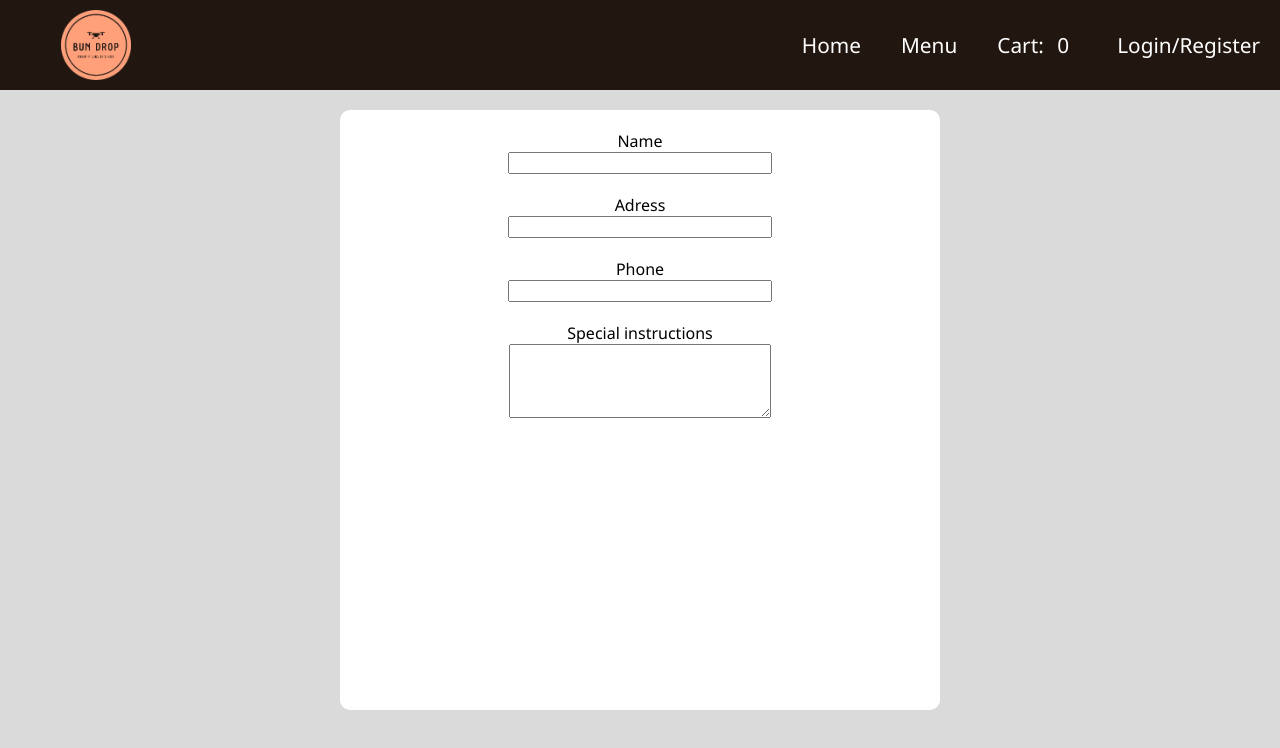
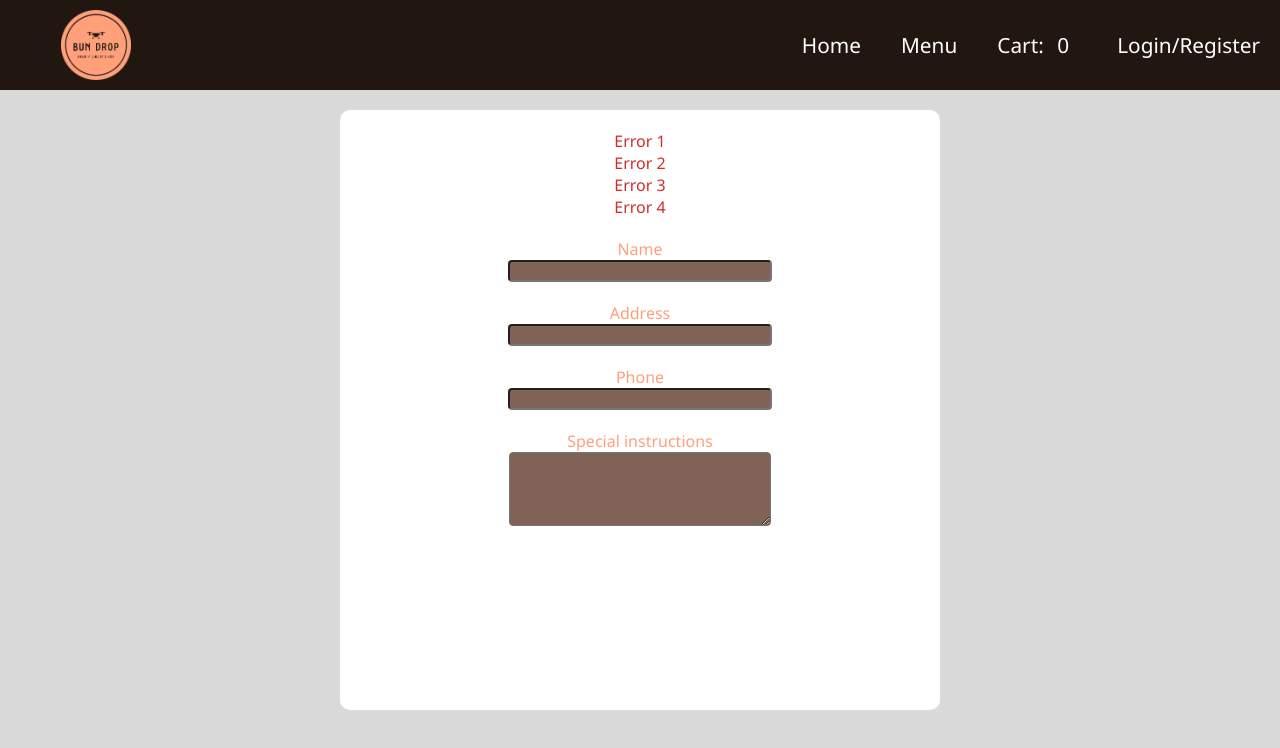
Before and after one commit to Daniel-Shahne/bundrop, a React (Create React App) app: page /payment/1 in a window 1280 px wide. Shown: the top 748 px of the page. Built offline with nearby package versions, Linux system fonts and the light colour scheme; data requests are answered from the project's data file.

Commit message:
Before working on input validation
Going to use validator.js for this. Comitting before installing it, just in case

```diff
--- a/src/pages/paymentpage/PaymentPage.jsx
+++ b/src/pages/paymentpage/PaymentPage.jsx
@@ -9,8 +9,16 @@ import SwishPayment from "../../components/swishPayment/SwishPayment";
 import "./paymentpage.css";
 
 function PaymentPage() {
+  // State variables
   const { paymentType } = useParams();
   const [paymentTypeComponent, setPaymentTypeComponent] = useState(null);
+  // TODO: Set this to an empty array after testing
+  const [errorsList, setErrorsList] = useState([
+    "Error 1",
+    "Error 2",
+    "Error 3",
+    "Error 4",
+  ]);
 
   /** Sets payment type depending on params. Maybe overkill
    * for just two payment types but in the name of MAINTAINABILITY
@@ -29,41 +37,58 @@ function PaymentPage() {
     <div id="paymentPageRoot">
       <div id="paymentContainer" className="paymentInputsContainer">
         <div id="commonPaymentInfo">
+          <div id="errorsTexts">
+            {errorsList.map((errorText) => (
+              <div className="errorTextRow">{errorText}</div>
+            ))}
+          </div>
           <div className="paymentInfoRow">
             <label
               htmlFor="nameInput"
               id="nameInputLabel"
-              className="paymentInputLabel"
+              className="paymentInputLabel inputLabel"
             >
               Name
             </label>
-            <input type="text" id="adressInput" className="paymentInputField" />
+            <input
+              type="text"
+              id="adressInput"
+              className="paymentInputField inputField"
+            />
           </div>
           <div className="paymentInfoRow">
             <label
               htmlFor="adressInput"
               id="adressInputLabel"
-              className="paymentInputLabel"
+              className="paymentInputLabel inputLabel"
             >
-              Adress
+              Address
             </label>
-            <input type="text" id="nameInput" className="paymentInputField" />
+            <input
+              type="text"
+              id="nameInput"
+              className="paymentInputField inputField"
+            />
           </div>
           <div className="paymentInfoRow">
             <label
               htmlFor="phoneInput"
               id="phoneInputLabel"
-              className="paymentInputLabel"
+              className="paymentInputLabel inputLabel"
             >
               Phone
             </label>
-            <input type="text" id="phoneInput" className="paymentInputField" />
+            <input
+              type="tel"
+              id="phoneInput"
+              className="paymentInputField inputField"
+            />
           </div>
           <div className="paymentInfoRow">
             <label
               htmlFor="instructionsInput"
               id="nameInputLabel"
-              className="paymentInputLabel"
+              className="paymentInputLabel inputLabel"
             >
               Special instructions
             </label>
@@ -72,7 +97,8 @@ function PaymentPage() {
               id="instructionsInput"
               cols="30"
               rows="4"
-              className="paymentInputField"
+              maxLength={30 * 4}
+              className="paymentInputField inputField"
             ></textarea>
           </div>
         </div>
--- a/src/pages/paymentpage/paymentpage.css
+++ b/src/pages/paymentpage/paymentpage.css
@@ -56,3 +56,7 @@
 #instructionsInput {
   min-width: 260px;
 }
+
+.errorTextRow {
+  color: var(--warning-red);
+}
```
